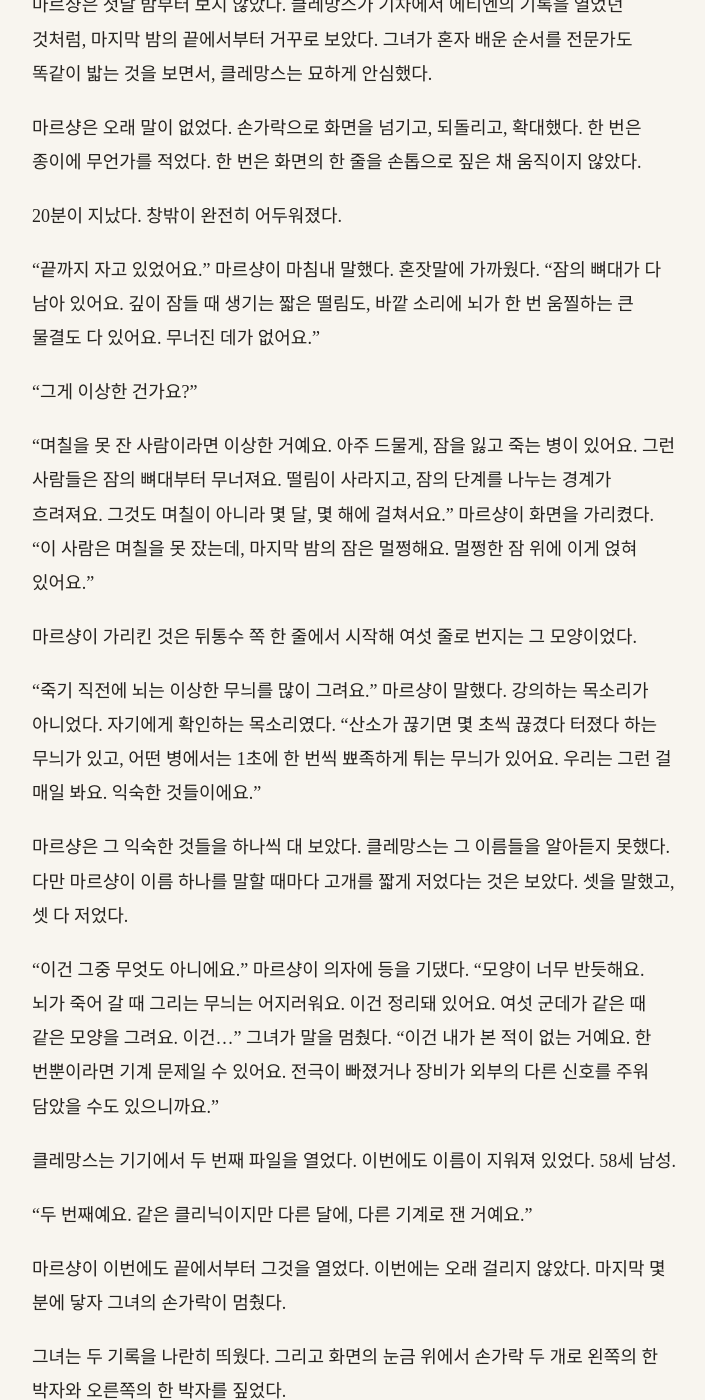
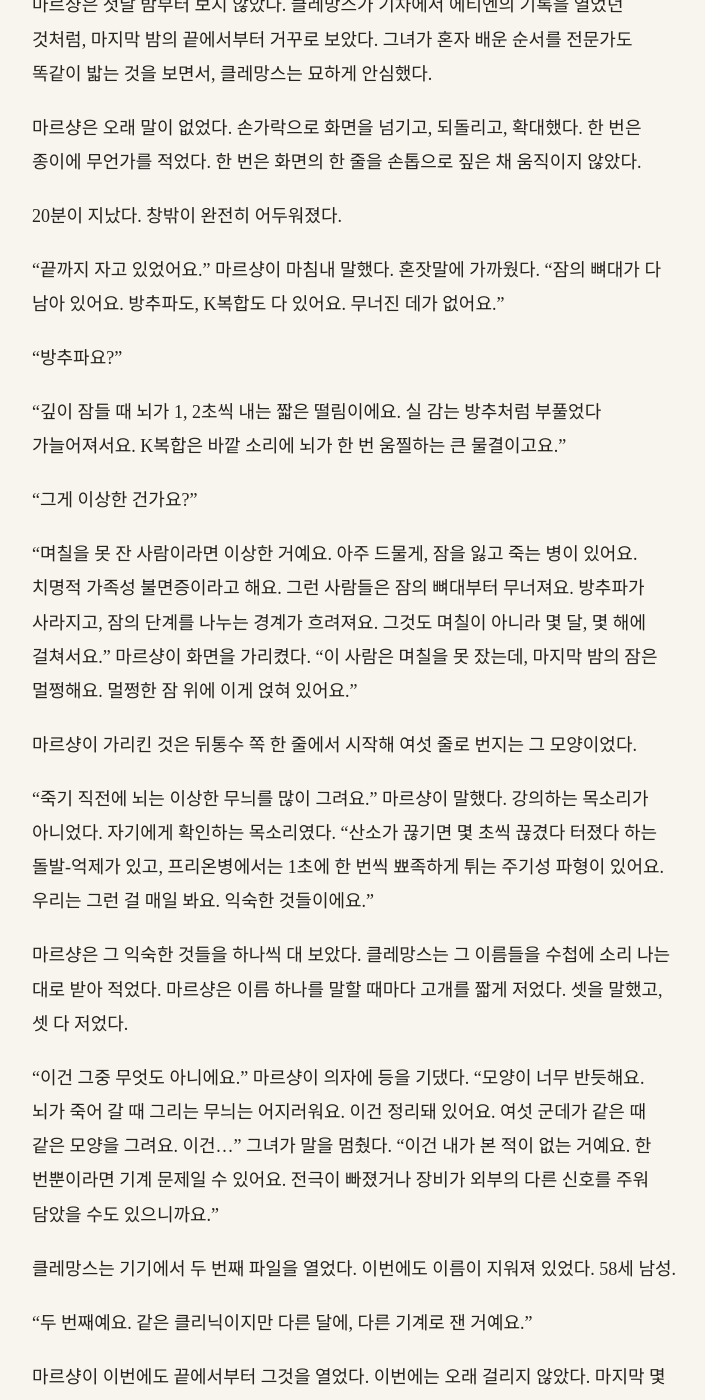
Before and after one commit to kangkkang/writer_s1_public, a Jekyll site: the page built from vol1/009.md, in a window 1280 px wide and 1400 px high, scrolled down 9786 px. Shown: the whole window, without its empty margins (284-989 px from the left). Built offline with Jekyll 4.4.1, drawn with Linux system fonts in a browser that asks for light colours; our own code applies the rules of GitHub Pages for plain Markdown files; some of the changed text lies outside the part shown.

Commit message:
Update from https://github.com/kangkkang/writer_s1/commit/67ffbcc6f36733451ae08104ebd3a9ff693d4d42

```diff
--- a/vol1/009.md
+++ b/vol1/009.md
@@ -230,17 +230,21 @@
 
 20분이 지났다. 창밖이 완전히 어두워졌다.
 
-"끝까지 자고 있었어요." 마르샹이 마침내 말했다. 혼잣말에 가까웠다. "잠의 뼈대가 다 남아 있어요. 깊이 잠들 때 생기는 짧은 떨림도, 바깥 소리에 뇌가 한 번 움찔하는 큰 물결도 다 있어요. 무너진 데가 없어요."
+"끝까지 자고 있었어요." 마르샹이 마침내 말했다. 혼잣말에 가까웠다. "잠의 뼈대가 다 남아 있어요. 방추파도, K복합도 다 있어요. 무너진 데가 없어요."
+
+"방추파요?"
+
+"깊이 잠들 때 뇌가 1, 2초씩 내는 짧은 떨림이에요. 실 감는 방추처럼 부풀었다 가늘어져서요. K복합은 바깥 소리에 뇌가 한 번 움찔하는 큰 물결이고요."
 
 "그게 이상한 건가요?"
 
-"며칠을 못 잔 사람이라면 이상한 거예요. 아주 드물게, 잠을 잃고 죽는 병이 있어요. 그런 사람들은 잠의 뼈대부터 무너져요. 떨림이 사라지고, 잠의 단계를 나누는 경계가 흐려져요. 그것도 며칠이 아니라 몇 달, 몇 해에 걸쳐서요." 마르샹이 화면을 가리켰다. "이 사람은 며칠을 못 잤는데, 마지막 밤의 잠은 멀쩡해요. 멀쩡한 잠 위에 이게 얹혀 있어요."
+"며칠을 못 잔 사람이라면 이상한 거예요. 아주 드물게, 잠을 잃고 죽는 병이 있어요. 치명적 가족성 불면증이라고 해요. 그런 사람들은 잠의 뼈대부터 무너져요. 방추파가 사라지고, 잠의 단계를 나누는 경계가 흐려져요. 그것도 며칠이 아니라 몇 달, 몇 해에 걸쳐서요." 마르샹이 화면을 가리켰다. "이 사람은 며칠을 못 잤는데, 마지막 밤의 잠은 멀쩡해요. 멀쩡한 잠 위에 이게 얹혀 있어요."
 
 마르샹이 가리킨 것은 뒤통수 쪽 한 줄에서 시작해 여섯 줄로 번지는 그 모양이었다.
 
-"죽기 직전에 뇌는 이상한 무늬를 많이 그려요." 마르샹이 말했다. 강의하는 목소리가 아니었다. 자기에게 확인하는 목소리였다. "산소가 끊기면 몇 초씩 끊겼다 터졌다 하는 무늬가 있고, 어떤 병에서는 1초에 한 번씩 뾰족하게 튀는 무늬가 있어요. 우리는 그런 걸 매일 봐요. 익숙한 것들이에요."
+"죽기 직전에 뇌는 이상한 무늬를 많이 그려요." 마르샹이 말했다. 강의하는 목소리가 아니었다. 자기에게 확인하는 목소리였다. "산소가 끊기면 몇 초씩 끊겼다 터졌다 하는 돌발-억제가 있고, 프리온병에서는 1초에 한 번씩 뾰족하게 튀는 주기성 파형이 있어요. 우리는 그런 걸 매일 봐요. 익숙한 것들이에요."
 
-마르샹은 그 익숙한 것들을 하나씩 대 보았다. 클레망스는 그 이름들을 알아듣지 못했다. 다만 마르샹이 이름 하나를 말할 때마다 고개를 짧게 저었다는 것은 보았다. 셋을 말했고, 셋 다 저었다.
+마르샹은 그 익숙한 것들을 하나씩 대 보았다. 클레망스는 그 이름들을 수첩에 소리 나는 대로 받아 적었다. 마르샹은 이름 하나를 말할 때마다 고개를 짧게 저었다. 셋을 말했고, 셋 다 저었다.
 
 "이건 그중 무엇도 아니에요." 마르샹이 의자에 등을 기댔다. "모양이 너무 반듯해요. 뇌가 죽어 갈 때 그리는 무늬는 어지러워요. 이건 정리돼 있어요. 여섯 군데가 같은 때 같은 모양을 그려요. 이건…" 그녀가 말을 멈췄다. "이건 내가 본 적이 없는 거예요. 한 번뿐이라면 기계 문제일 수 있어요. 전극이 빠졌거나 장비가 외부의 다른 신호를 주워 담았을 수도 있으니까요."
 
@@ -296,7 +300,7 @@
 
 마르샹은 두 화면을 다시 보았다. 9년 전의 엉망인 잠과, 석 달 전의 멀쩡한 잠 위에 얹힌 반듯한 모양이었다.
 
-"그 밴드요. 그 회사 밴드는 잠든 뇌의 박자를 읽고, 거기에 맞춰 아주 약한 자극을 넣어요. 뇌가 그 자극에 박자를 맞추게 해서 깊이 재우는 거예요. 원리 자체는 오래된 거예요. 나도 연구실에서 아주 약하게, 아주 조심스럽게 해 본 적이 있어요." 그녀가 손가락으로 화면의 반듯한 모양을 짚었다. "뇌가 외부의 박자에 맞춰지는 게 지나치면 이런 모양이 나올 수도 있을지 몰라요. 그 회사가 무슨 박자를 넣었는지 모르니까, 나로서는 알 수 없어요."
+"그 밴드요. 그 회사 밴드는 잠든 뇌의 박자를 읽고, 거기에 맞춰 아주 약한 자극을 넣어요. 폐쇄 루프라고 해요. 읽고, 맞춰 넣고, 다시 읽고. 뇌가 그 자극에 박자를 맞추게 해서 깊이 재우는 거예요. 원리 자체는 오래된 거예요. 나도 연구실에서 아주 약하게, 아주 조심스럽게 해 본 적이 있어요." 그녀가 손가락으로 화면의 반듯한 모양을 짚었다. "뇌가 외부의 박자에 맞춰지는 게 지나치면 이런 모양이 나올 수도 있을지 몰라요. 그 회사가 무슨 박자를 넣었는지 모르니까, 나로서는 알 수 없어요."
 
 "알 방법이 있나요?"
 
```
Also changed, not shown: vol1/028.md (+4 -0 lines).
